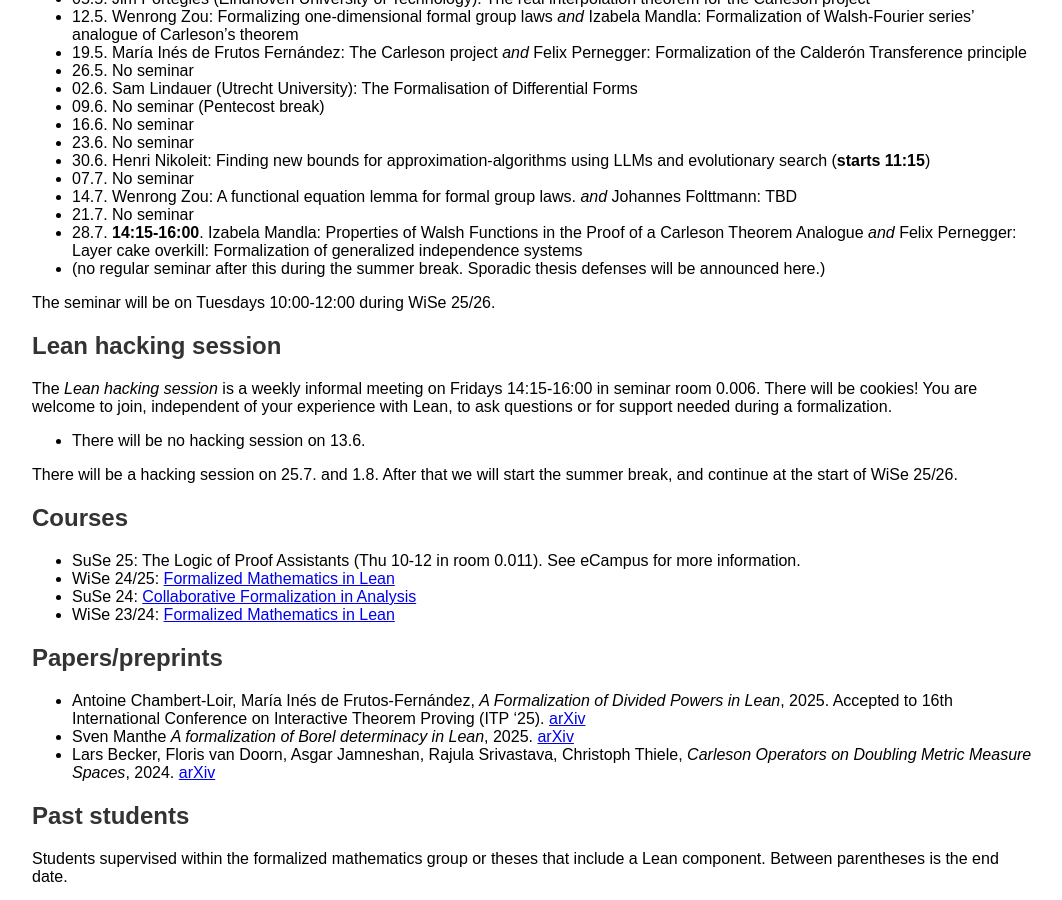
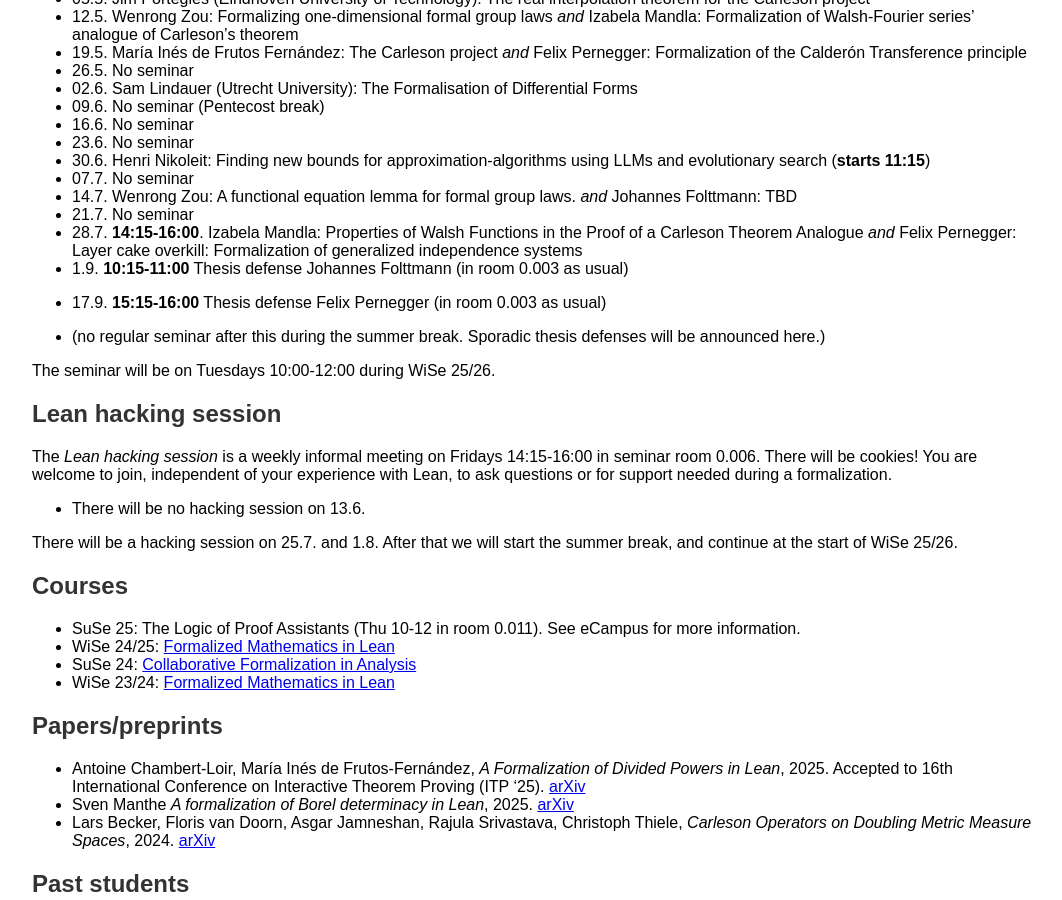
Before and after one commit to fpvandoorn/fpvandoorn.github.io, a Jekyll site: the page built from formalized-mathematics.md, in a window 1280 px wide and 900 px high, scrolled down 904 px. Shown: the whole window, without its empty margins (108-1170 px from the left). Built offline with Jekyll 4.4.1, drawn with Linux system fonts in a browser that asks for light colours; our own code applies the rules of GitHub Pages for plain Markdown files.

Commit message:
some thesis defenses

```diff
--- a/formalized-mathematics.md
+++ b/formalized-mathematics.md
@@ -60,6 +60,10 @@ Schedule:
 * 14.7. Wenrong Zou: A functional equation lemma for formal group laws. *and* Johannes Folttmann: TBD
 * 21.7. No seminar
 * 28.7. **14:15-16:00**. Izabela Mandla: Properties of Walsh Functions in the Proof of a Carleson Theorem Analogue *and* Felix Pernegger: Layer cake overkill: Formalization of generalized independence systems
+* 1.9. **10:15-11:00** Thesis defense Johannes Folttmann (in room 0.003 as usual)  <!-- second supervisor: Philipp; room to be confirmed -->
+* 17.9. **15:15-16:00** Thesis defense Felix Pernegger (in room 0.003 as usual)  <!-- second supervisor: Asgar -->
+
+
 * (no regular seminar after this during the summer break. Sporadic thesis defenses will be announced here.)
 
 The seminar will be on Tuesdays 10:00-12:00 during WiSe 25/26.
```
